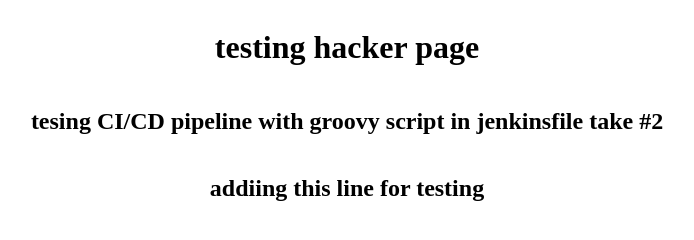
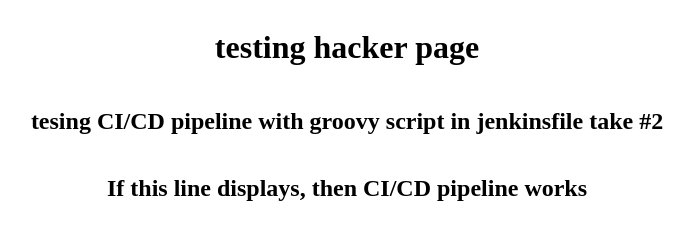
Before and after one commit to patrickabrena/hack-page, a plain HTML site: page index.html in a window 1280 px wide. Shown: the whole page, without its empty margins (293-987 px from the left). Drawn offline with Linux system fonts and the light colour scheme.

Commit message:
modify index.html and also remove git reset command in jenkinsfile

```diff
--- a/index.html
+++ b/index.html
@@ -9,6 +9,6 @@
   <body>
     <h1>testing hacker page</h1>
     <h2>tesing CI/CD pipeline with groovy script in jenkinsfile take #2</h2>
-    <h2>addiing this line for testing</h2>
+    <h2>If this line displays, then CI/CD pipeline works</h2>
   </body>
 </html>
```
Also changed, not shown: 1 other file.
